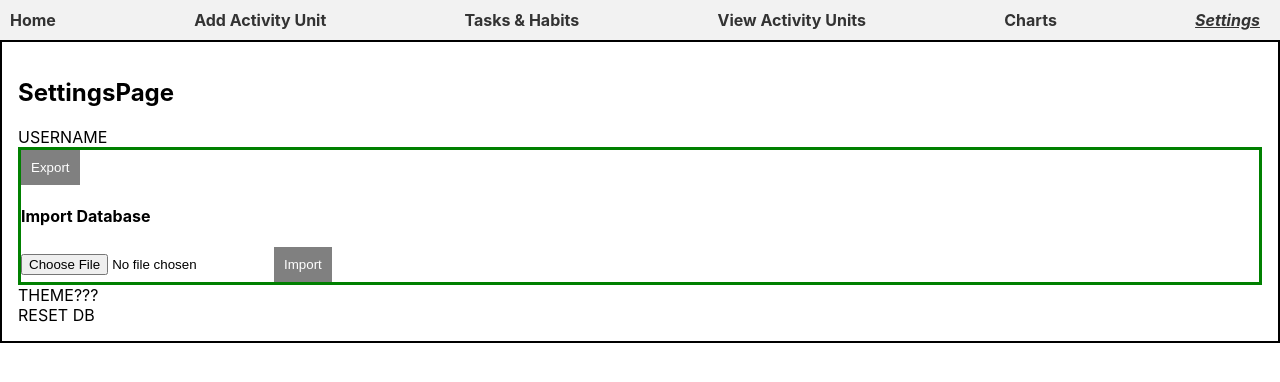
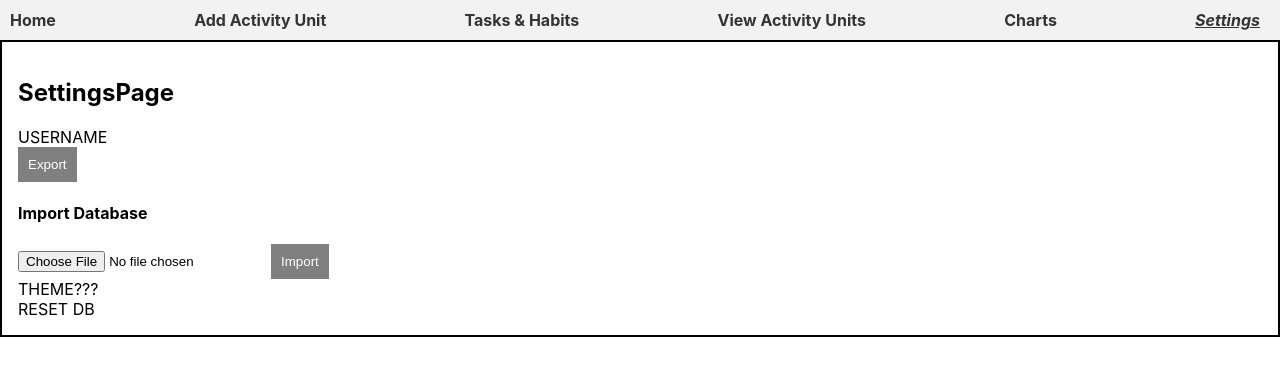
Before and after one commit to berkaysson/lifemap, a React (Create React App) app: page /settings in a window 1280 px wide. Shown: the top 382 px of the page. Built offline with nearby package versions, Linux system fonts and the light colour scheme.

Commit message:
Remove unnessary styles

```diff
--- a/src/Components/DexieImportExport.js
+++ b/src/Components/DexieImportExport.js
@@ -5,7 +5,7 @@ import Button from "../Interfaces/Button";
 import styled from "styled-components";
 
 const DexieImportExportWrapper = styled.div`
-  border: 3px solid green;
+
 `;
 
 const DexieImportExport = ({ onExport, onImport }) => {
--- a/src/Components/Forms/CategoryUpdateForm.js
+++ b/src/Components/Forms/CategoryUpdateForm.js
@@ -9,7 +9,6 @@ import styled from "styled-components";
 import ToggleButton from "../../Interfaces/ToggleButton";
 
 const CategoryUpdateFormWrapper = styled.div`
-  border: 4px aqua solid;
 `;
 
 const CategoryUpdateForm = ({
--- a/src/Components/Forms/DataUpdaterForm.js
+++ b/src/Components/Forms/DataUpdaterForm.js
@@ -9,7 +9,6 @@ import Button from "../../Interfaces/Button";
 import ToggleButton from "../../Interfaces/ToggleButton";
 
 const DataUpdaterFormWrapper = styled.div`
-  border: 2px red solid;
 `;
 
 const ActiveButton = styled.button`
--- a/src/Components/Forms/DataViewerForm.js
+++ b/src/Components/Forms/DataViewerForm.js
@@ -3,7 +3,7 @@ import styled from "styled-components";
 import Button from "../../Interfaces/Button";
 
 const DataViewerFormWrapper = styled.div`
-  border: 1px solid blue;
+
 `;
 
 const DataViewerForm = ({ onDateSelection }) => {
```
